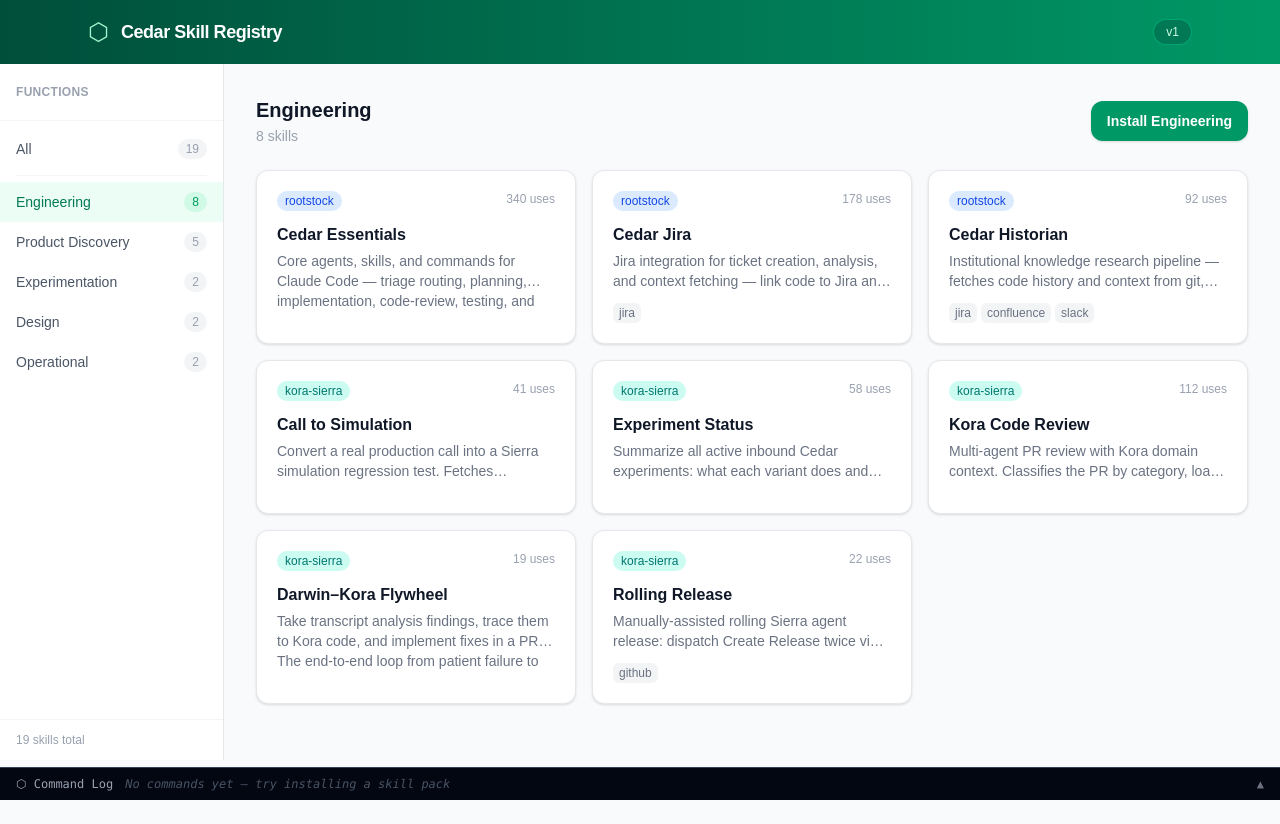
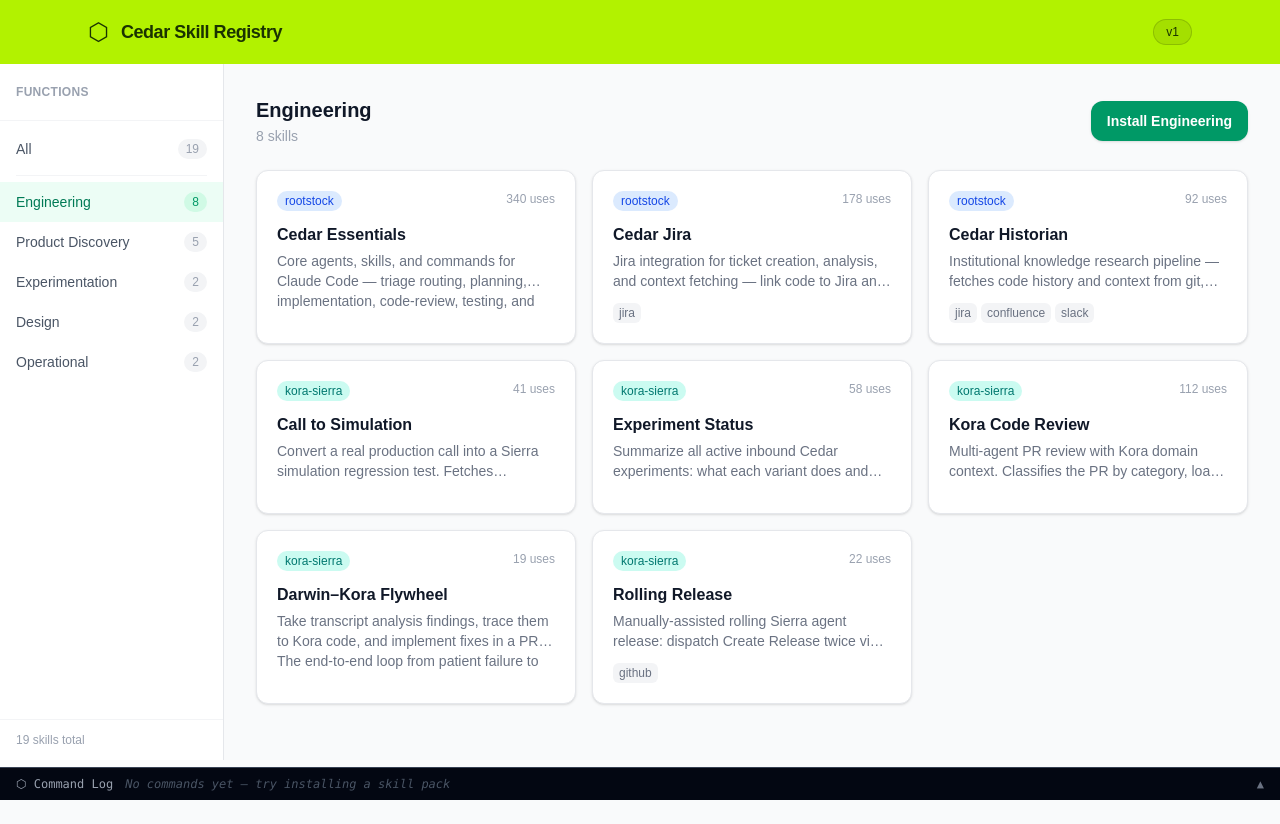
Before and after one commit to tclose-cedar/cedar-skill-registry-v1, a Next.js app: page / in a window 1280 px wide. Built offline with nearby package versions, Linux system fonts and the light colour scheme.

Commit message:
Update header to Cedar brand green #b2f200
Co-Authored-By: Claude Sonnet 4.6 <noreply@anthropic.com>

```diff
--- a/components/Nav.tsx
+++ b/components/Nav.tsx
@@ -2,15 +2,18 @@ import Link from 'next/link'
 
 export default function Nav() {
   return (
-    <header className="bg-gradient-to-r from-emerald-900 to-emerald-600">
+    <header style={{ backgroundColor: '#b2f200' }}>
       <div className="max-w-6xl mx-auto px-6 h-16 flex items-center justify-between">
         <Link href="/" className="flex items-center gap-3">
-          <span className="text-emerald-200 text-2xl leading-none">⬡</span>
-          <div>
-            <span className="text-white font-bold text-lg tracking-tight">Cedar Skill Registry</span>
-          </div>
+          <span style={{ color: '#1a3300' }} className="text-2xl leading-none">⬡</span>
+          <span style={{ color: '#1a3300' }} className="font-bold text-lg tracking-tight">
+            Cedar Skill Registry
+          </span>
         </Link>
-        <span className="rounded-full border border-emerald-400/50 bg-emerald-800/50 px-3 py-1 text-xs font-medium text-emerald-100">
+        <span
+          style={{ color: '#1a3300', borderColor: 'rgba(0,0,0,0.15)', backgroundColor: 'rgba(0,0,0,0.08)' }}
+          className="rounded-full border px-3 py-1 text-xs font-medium"
+        >
           v1
         </span>
       </div>
```
